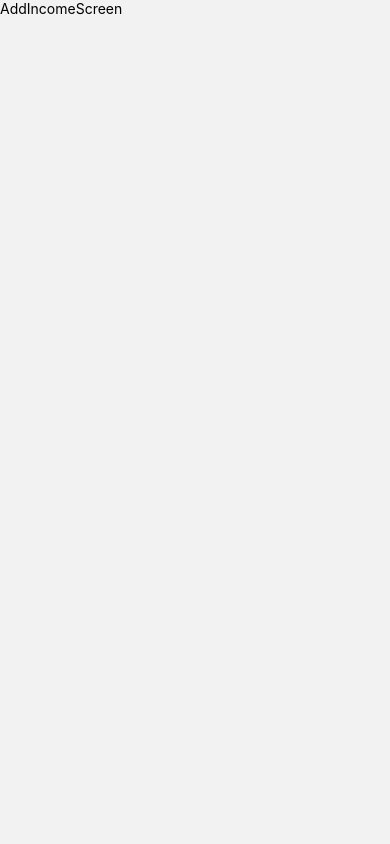
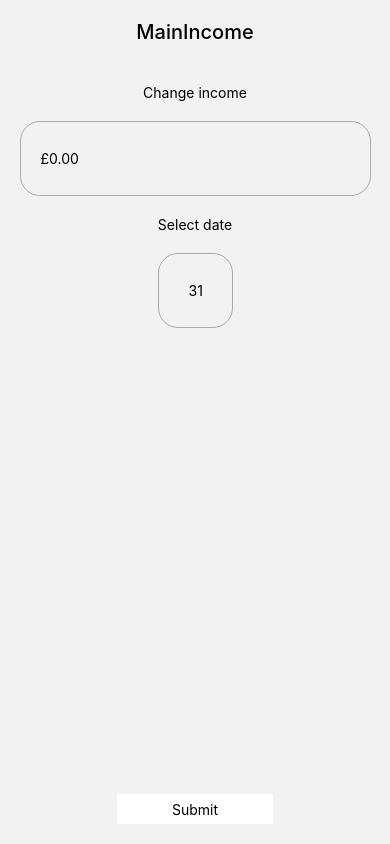
Before and after one commit to Ryan-B1yth/myBudget, a React Native app: screen /AddIncomeScreen in a window 390 px wide. Built offline with nearby package versions, Linux system fonts and the light colour scheme.

Commit message:
Create update income screen, no functionality

```diff
--- a/App.tsx
+++ b/App.tsx
@@ -1,4 +1,4 @@
-import React, { type PropsWithChildren } from 'react';
+import React from 'react';
 import {
   SafeAreaView,
   ScrollView,
--- /dev/null
+++ b/src/components/dateInput/DateInput.tsx
@@ -0,0 +1,20 @@
+import { View, Text, TextInput } from 'react-native';
+import React from 'react';
+import { useAppSelector } from '../../features/app/hooks';
+import styles from './styles';
+
+const DateInput = ({ title }: any) => {
+  const userInfo = useAppSelector(state => state).userInfo;
+  return (
+    <View style={styles.container}>
+      <Text style={styles.title}>{title}</Text>
+      <TextInput
+        placeholder={`${userInfo.income[0].dateOfPayment}`}
+        style={styles.defaultTextInput}
+        keyboardType="numeric"
+      />
+    </View>
+  );
+};
+
+export default DateInput;
--- /dev/null
+++ b/src/components/dateInput/styles.ts
@@ -0,0 +1,22 @@
+import { StyleSheet } from 'react-native';
+
+const styles = StyleSheet.create({
+  container: {
+    width: '100%',
+    justifyContent: 'center',
+    alignItems: 'center',
+  },
+  defaultTextInput: {
+    width: 75,
+    height: 75,
+    borderWidth: 1,
+    borderColor: '#aaaaaa',
+    borderRadius: 20,
+    paddingLeft: 30, // textAlign center shifts cursor to right of box
+  },
+  title: {
+    paddingVertical: 20,
+  },
+});
+
+export default styles;
--- /dev/null
+++ b/src/components/styledTextInput/StyledTextInput.tsx
@@ -0,0 +1,21 @@
+import { View, TextInput, Text } from 'react-native';
+import React from 'react';
+import styles from './styles';
+import { useAppSelector } from '../../features/app/hooks';
+
+const StyledTextInput = ({ title }: any) => {
+  const userInfo = useAppSelector(state => state).userInfo;
+
+  return (
+    <View style={styles.container}>
+      <Text style={styles.title}>{title}</Text>
+      <TextInput
+        placeholder={`£${userInfo.income[0].amount.toFixed(2)}`}
+        style={styles.defaultTextInput}
+        keyboardType="numeric"
+      />
+    </View>
+  );
+};
+
+export default StyledTextInput;
--- /dev/null
+++ b/src/components/styledTextInput/styles.ts
@@ -0,0 +1,22 @@
+import { StyleSheet } from 'react-native';
+
+const styles = StyleSheet.create({
+  container: {
+    width: '100%',
+    justifyContent: 'center',
+    alignItems: 'center',
+  },
+  defaultTextInput: {
+    width: '90%',
+    height: 75,
+    borderWidth: 1,
+    borderColor: '#aaaaaa',
+    borderRadius: 20,
+    paddingLeft: 20,
+  },
+  title: {
+    paddingVertical: 20,
+  },
+});
+
+export default styles;
--- a/src/screens/addIncome/AddIncomeScreen.tsx
+++ b/src/screens/addIncome/AddIncomeScreen.tsx
@@ -1,10 +1,28 @@
-import { View, Text } from 'react-native';
+import { View, Text, Pressable } from 'react-native';
 import React from 'react';
 
+import StyledTextInput from '../../components/styledTextInput/StyledTextInput';
+import DateInput from '../../components/dateInput/DateInput';
+import { useAppDispatch, useAppSelector } from '../../features/app/hooks';
+import styles from './styles';
+
 const AddIncomeScreen = () => {
+  const userInfo = useAppSelector(state => state).userInfo;
+  const dispatch = useAppDispatch();
+
   return (
-    <View>
-      <Text>AddIncomeScreen</Text>
+    <View style={styles.container}>
+      <Text style={styles.mainTitle}>{userInfo.income[0].name}</Text>
+      <StyledTextInput title={'Change income'} />
+      <DateInput title={'Select date'} />
+      <View style={styles.stuckBottom}>
+        <Pressable
+          style={({ pressed }) =>
+            pressed ? [styles.btn, styles.btnPressed] : styles.btn
+          }>
+          <Text style={styles.btnText}>Submit</Text>
+        </Pressable>
+      </View>
     </View>
   );
 };
--- /dev/null
+++ b/src/screens/addIncome/styles.ts
@@ -0,0 +1,35 @@
+import { StyleSheet } from 'react-native';
+
+const styles = StyleSheet.create({
+  container: {
+    // justifyContent: 'center',
+    alignItems: 'center',
+    height: '100%',
+  },
+  mainTitle: {
+    fontSize: 20,
+    fontWeight: '500',
+    marginVertical: 20,
+  },
+  btn: {
+    width: '40%',
+    backgroundColor: '#ffffff',
+    height: 30,
+    alignContent: 'center',
+    justifyContent: 'center',
+  },
+  btnText: {
+    textAlign: 'center',
+  },
+  btnPressed: {
+    backgroundColor: '#bbbbbb',
+  },
+  stuckBottom: {
+    alignItems: 'center',
+    width: '100%',
+    position: 'absolute',
+    bottom: 20,
+  },
+});
+
+export default styles;
```
